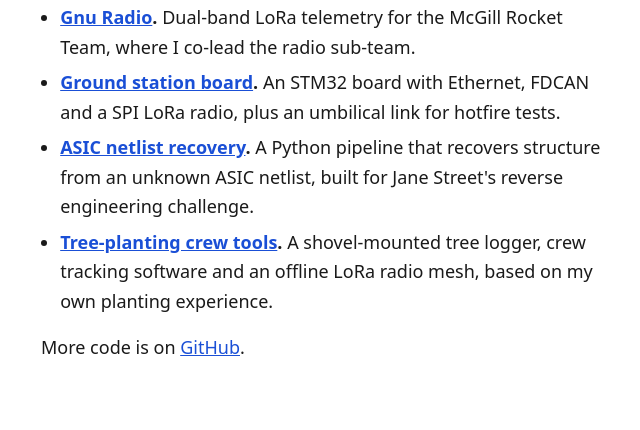
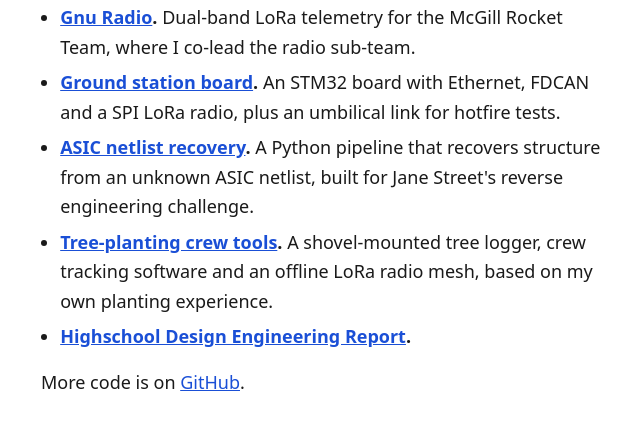
Before and after one commit to MaxZischka1/maxzischka.com, a plain HTML site: page projects.html in a window 1280 px wide. Shown: the part 226-656 px from the top of the page, without its empty margins (315-955 px from the left). Drawn offline with Linux system fonts and the light colour scheme.

Commit message:
added highschool proj

```diff
--- a/projects.html
+++ b/projects.html
@@ -9,6 +9,7 @@
 <li><strong><a href="/posts/ground-station">Ground station board</a>.</strong> An STM32 board with Ethernet, FDCAN and a SPI LoRa radio, plus an umbilical link for hotfire tests.</li>
 <li><strong><a href="/posts/asic-netlist/">ASIC netlist recovery</a>.</strong> A Python pipeline that recovers structure from an unknown ASIC netlist, built for Jane Street's reverse engineering challenge.</li>
 <li><strong><a href="/posts/tree-planting">Tree-planting crew tools</a>.</strong> A shovel-mounted tree logger, crew tracking software and an offline LoRa radio mesh, based on my own planting experience.</li>
+<li><strong><a href="/files/highschool-design-engineering-report.pdf">Highschool Design Engineering Report</a>.</strong></li>
 </ul>
 <p>More code is on <a href="https://github.com/MaxZischka1">GitHub</a>.</p>
 </main></body></html>
```
Also changed, not shown: 1 other file.
